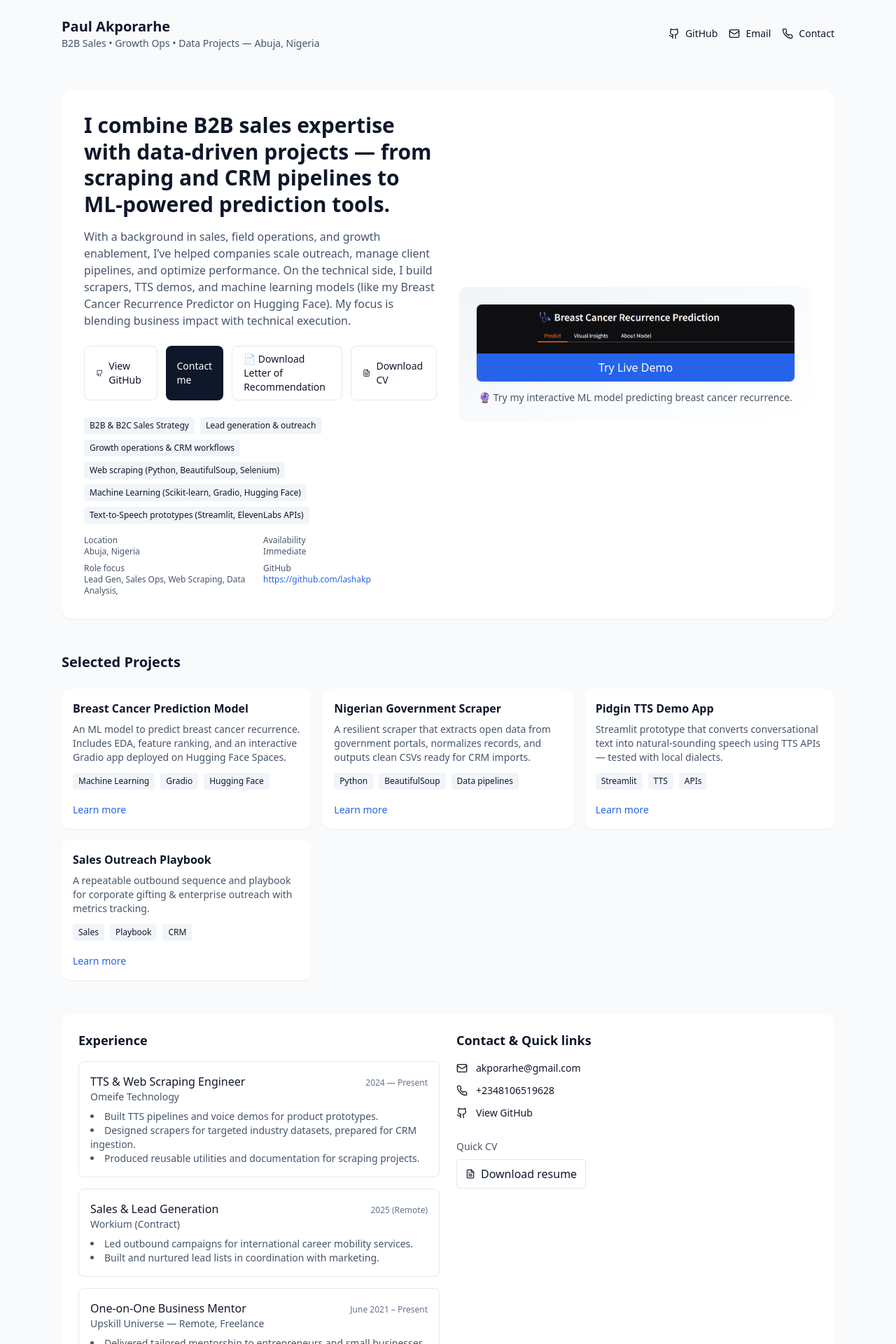
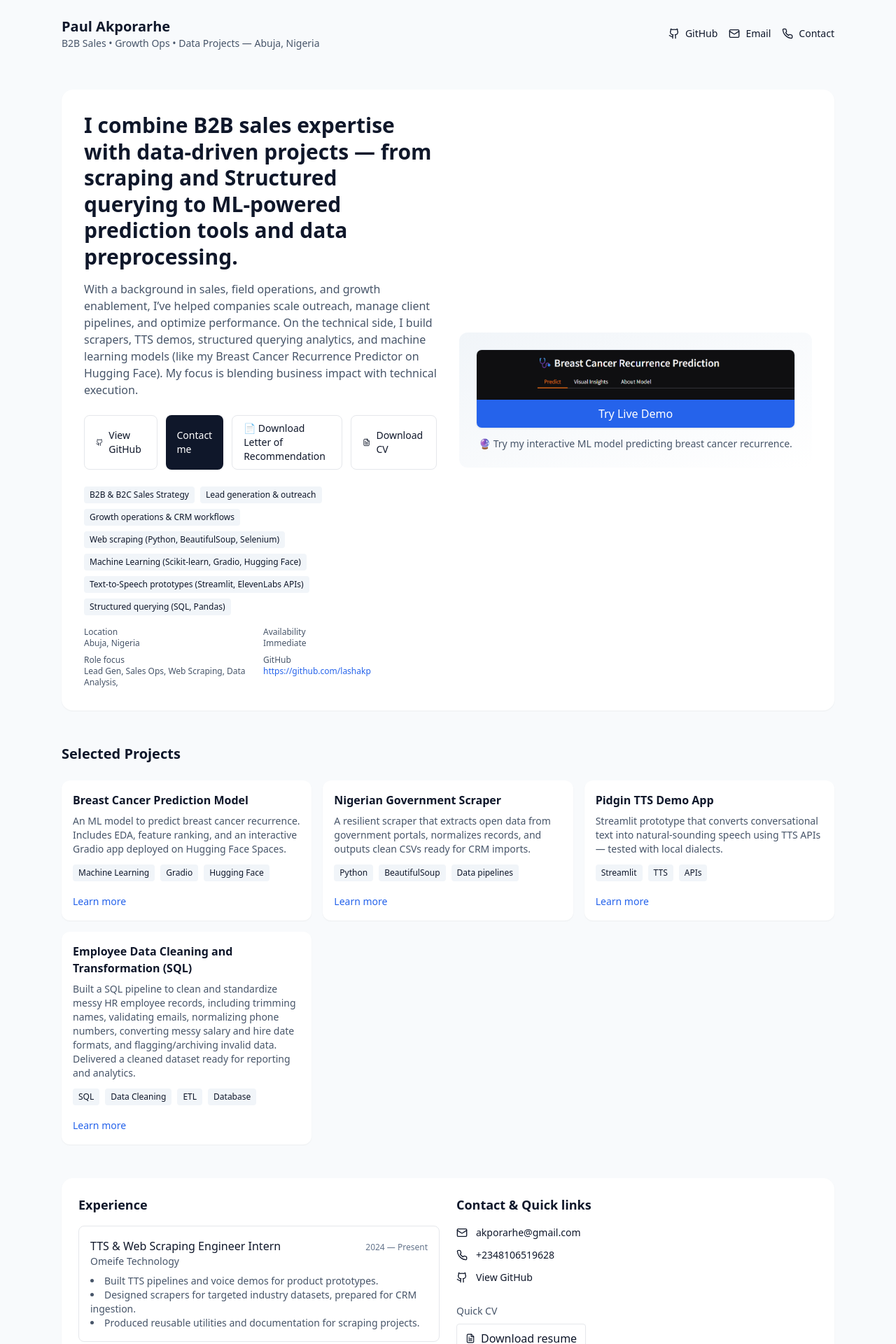
Before and after one commit to lashakp/lashakp-portfolio, a React (Create React App) app: page / in a window 1280 px wide. Shown: the top 1920 px of the page at 70% size. Built offline with nearby package versions, Linux system fonts and the light colour scheme; the HTML template or start-up script is replaced by a standard one.

Commit message:
Updated portfolio with SQL project

```diff
--- a/src/App.jsx
+++ b/src/App.jsx
@@ -11,21 +11,23 @@ export default function PortfolioApp() {
   phone: "+2348106519628",
   github: "https://github.com/lashakp",
   tagline:
-    "I combine B2B sales expertise with data-driven projects — from scraping and CRM pipelines to ML-powered prediction tools.",
+    "I combine B2B sales expertise with data-driven projects — from scraping and Structured querying to ML-powered prediction tools and data preprocessing.",
   about:
-    "With a background in sales, field operations, and growth enablement, I’ve helped companies scale outreach, manage client pipelines, and optimize performance. On the technical side, I build scrapers, TTS demos, and machine learning models (like my Breast Cancer Recurrence Predictor on Hugging Face). My focus is blending business impact with technical execution.",
+    "With a background in sales, field operations, and growth enablement, I’ve helped companies scale outreach, manage client pipelines, and optimize performance. On the technical side, I build scrapers, TTS demos, structured querying analytics, and machine learning models (like my Breast Cancer Recurrence Predictor on Hugging Face). My focus is blending business impact with technical execution.",
   skills: [
     "B2B & B2C Sales Strategy",
     "Lead generation & outreach",
     "Growth operations & CRM workflows",
     "Web scraping (Python, BeautifulSoup, Selenium)",
     "Machine Learning (Scikit-learn, Gradio, Hugging Face)",
-    "Text-to-Speech prototypes (Streamlit, ElevenLabs APIs)"
+    "Text-to-Speech prototypes (Streamlit, ElevenLabs APIs)",
+    "Structured querying (SQL, Pandas)"
   ],
+
   experience: [
     {
-      company: "Omeife Technology",
-      role: "TTS & Web Scraping Engineer",
+      company: "Omeife Technology" ,
+      role: "TTS & Web Scraping Engineer Intern",
       dates: "2024 — Present",
       bullets: [
         "Built TTS pipelines and voice demos for product prototypes.",
@@ -33,15 +35,7 @@ export default function PortfolioApp() {
         "Produced reusable utilities and documentation for scraping projects."
       ],
     },
-    {
-      company: "Workium (Contract)",
-      role: "Sales & Lead Generation",
-      dates: "2025 (Remote)",
-      bullets: [
-        "Led outbound campaigns for international career mobility services.",
-        "Built and nurtured lead lists in coordination with marketing."
-      ],
-    },
+
     {
       company: "Upskill Universe — Remote, Freelance",
       role: "One-on-One Business Mentor",
@@ -60,8 +54,8 @@ export default function PortfolioApp() {
       bullets: [
         "Oversaw B2B/B2C sales operations and managed corporate client accounts.",
         "Drove outreach through cold calling, lead generation, and direct marketing.",
-        "Led debt recovery and receivables to sustain revenue pipeline.",
         "Reported insights on client behavior, competitor trends, and opportunities."
+
       ],
     },
   ],
@@ -88,11 +82,12 @@ export default function PortfolioApp() {
       link: "#projects",
     },
     {
-      title: "Sales Outreach Playbook",
-      description:
-        "A repeatable outbound sequence and playbook for corporate gifting & enterprise outreach with metrics tracking.",
-      tags: ["Sales", "Playbook", "CRM"],
-      link: "#projects",
+      title: "Employee Data Cleaning and Transformation (SQL)",
+description:
+  "Built a SQL pipeline to clean and standardize messy HR employee records, including trimming names, validating emails, normalizing phone numbers, converting messy salary and hire date formats, and flagging/archiving invalid data. Delivered a cleaned dataset ready for reporting and analytics.",
+tags: ["SQL", "Data Cleaning", "ETL", "Database"],
+link: "#projects",
+
     },
   ],
 };
@@ -301,7 +296,7 @@ export default function PortfolioApp() {
 
         <footer className="text-center py-8 text-slate-500">
           <div>Built by {user.name} — <a href={user.github} className="text-blue-600">View source</a></div>
-          <div className="text-xs mt-2">Made with simple React + Tailwind. Replace placeholders with real demos or deploy to Vercel / Netlify.</div>
+          <div className="text-xs mt-2">Made with simple React + Tailwind. <br /> Deployed on Vercel.</div>
         </footer>
       </main>
     </div>
```
